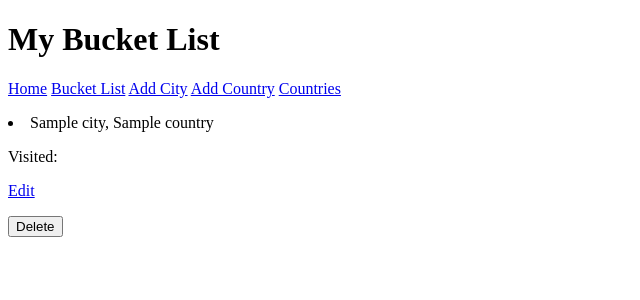
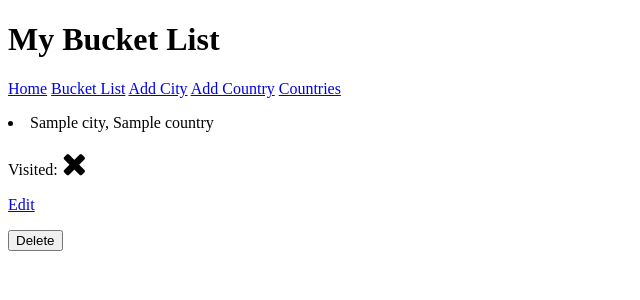
Before and after one commit to cameronjwils/Python_Project, a Flask app: template templates/bucket-list/index.html in a window 1280 px wide. Shown: the top 300 px of the page, without its empty margins (0-640 px from the left). Run offline with Flask 2, Linux system fonts and the light colour scheme; the template is opened without the code that fills it: most values are stand-ins (such as "Sample title", 1, 10 or a date in 2020).

Commit message:
Can now see if visited is true or false

```diff
--- a/templates/bucket-list/index.html
+++ b/templates/bucket-list/index.html
@@ -10,9 +10,11 @@
         </li>
     </p>
     <div>
-            Visited: {% if city.visited == True %}
-            True
-            <i class="fa fa-check"  aria-hidden="true"></i>
+            Visited:
+            {% if city.visited == True %}
+            <i class="fa fa-check fa-2x" style="color:green" aria-hidden="true"></i>
+            {% else %}
+            <i class="fa fa-times fa-2x" aria-hidden="true"></i>
             {% endif %}
         </div>
     </div>
```
